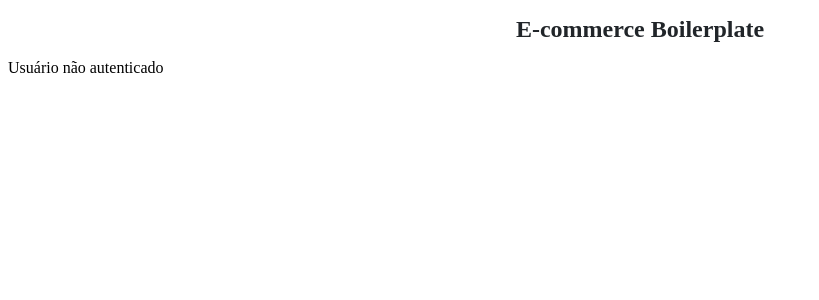
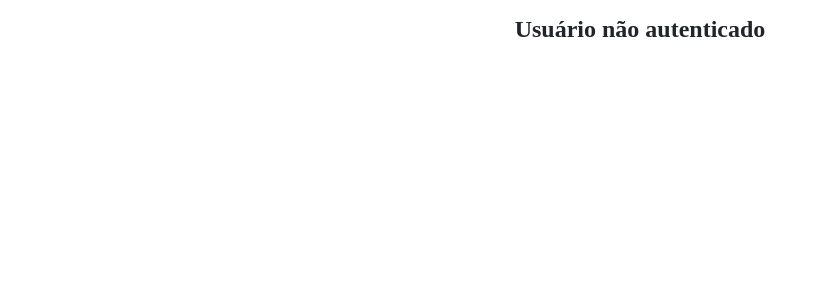
Before and after one commit to Flamarionfp/e-commerce-boilerplate, a React (Vite) app: page / in a window 1280 px wide. Shown: the top 300 px of the page, without its empty margins (0-819 px from the left). Built offline with nearby package versions, Linux system fonts and the light colour scheme.

Commit message:
chore: setup react router dom (app and auth routes)

```diff
--- a/package.json
+++ b/package.json
@@ -14,6 +14,7 @@
     "react": "^18.0.0",
     "react-dom": "^18.0.0",
     "react-redux": "^8.0.2",
+    "react-router-dom": "^6.3.0",
     "styled-components": "^5.3.5"
   },
   "devDependencies": {
--- a/src/App.tsx
+++ b/src/App.tsx
@@ -3,14 +3,13 @@ import { ThemeProvider } from "styled-components";
 import theme from './theme';
 import { Provider } from 'react-redux'
 import { store } from './redux/store'
+import Routes from './routes'
 
 function App() {
   return (
     <Provider store={store}>
       <ThemeProvider theme={theme}>
-        <div>
-          <Example title="E-commerce Boilerplate" />
-        </div>
+        <Routes />
       </ThemeProvider>
     </Provider>
   )
--- a/src/pages/Example/Example.tsx
+++ b/src/pages/Example/Example.tsx
@@ -1,16 +1,12 @@
 import React from 'react';
 import { ExampleProps } from './Example.types';
 import { Title } from './style';
-import { useSelector } from 'react-redux'
-import { RootState } from '@/redux/store'
 
 export const Example: React.FC<ExampleProps> = (props) => {
-  const { isAuth } = useSelector((state: RootState) => state.user)
   const { title } = props;
   return (
     <div>
       <Title>{title}</Title>
-      {isAuth ? 'Usuário autenticado' : 'Usuário não autenticado'}
     </div>
   );
 }
--- /dev/null
+++ b/src/routes/App.routes.tsx
@@ -0,0 +1,16 @@
+import {
+  BrowserRouter,
+  Routes,
+  Route,
+} from "react-router-dom";
+import { Example } from '../pages';
+
+export default () => {
+  return (
+    <BrowserRouter>
+      <Routes>
+        <Route path="/" element={<Example title="Usuário autenticado" />} />
+      </Routes>
+    </BrowserRouter>
+  )
+}
--- /dev/null
+++ b/src/routes/Auth.routes.tsx
@@ -0,0 +1,16 @@
+import {
+  BrowserRouter,
+  Routes,
+  Route,
+} from "react-router-dom";
+import { Example } from '../pages';
+
+export default () => {
+  return (
+    <BrowserRouter>
+      <Routes>
+        <Route path="/" element={<Example title="Usuário não autenticado" />} />
+      </Routes>
+    </BrowserRouter>
+  )
+}
--- /dev/null
+++ b/src/routes/index.tsx
@@ -0,0 +1,12 @@
+import { useSelector } from 'react-redux';
+import { RootState } from '@/redux/store';
+import AppRoutes from './App.routes';
+import AuthRoutes from './Auth.routes';
+
+const Routes: React.FC = () => {
+  const { isAuth } = useSelector((state: RootState) => state.user)
+
+  return isAuth ? <AppRoutes /> : <AuthRoutes />
+}
+
+export default Routes
```
Also changed, not shown: 2 other files (tests, documents, lock files or other folders).
